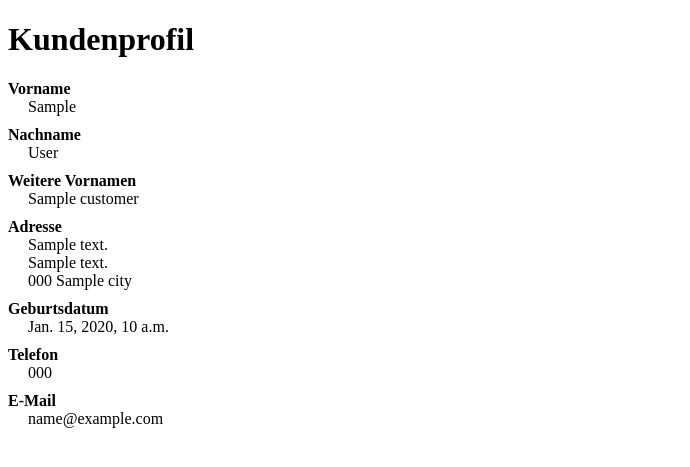
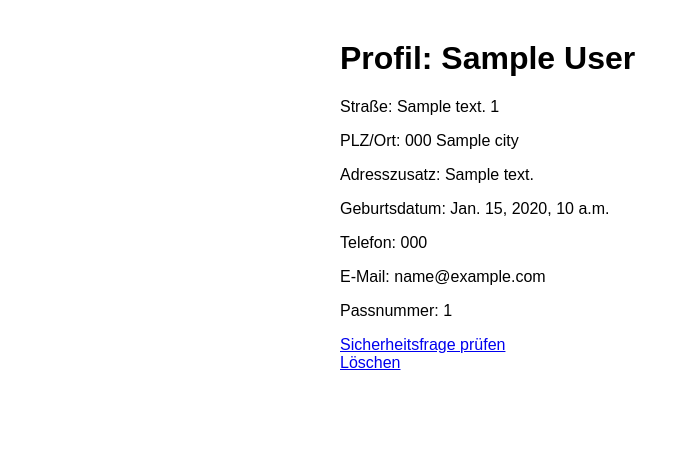
Before and after one commit to matsohms/1LuftiBank, a Django app: template core/templates/customer_detail.html in a window 1280 px wide. Shown: the top 467 px of the page, without its empty margins (0-690 px from the left). Run offline with Django 4.2, Linux system fonts and the light colour scheme; the template is opened without the code that fills it: most values are stand-ins (such as "Sample title", 1, 10 or a date in 2020).

Commit message:
Update customer_detail.html

```diff
--- a/core/templates/customer_detail.html
+++ b/core/templates/customer_detail.html
@@ -1,27 +1,17 @@
-<!DOCTYPE html>
-<html lang="de">
-<head>
-  <meta charset="UTF-8">
-  <title>Kundenprofil</title>
-  <style>
-    dl { width: 400px; }
-    dt { font-weight: bold; margin-top: 10px; }
-    dd { margin-left: 20px; }
-  </style>
-</head>
-<body>
-  <h1>Kundenprofil</h1>
-  <dl>
-    <dt>Vorname</dt><dd>{{ customer.first_name }}</dd>
-    <dt>Nachname</dt><dd>{{ customer.last_name }}</dd>
-    <dt>Weitere Vornamen</dt><dd>{{ customer.middle_names }}</dd>
-    <dt>Adresse</dt>
-      <dd>{{ customer.address_line1 }}<br>
-          {{ customer.address_line2 }}<br>
-          {{ customer.postal_code }} {{ customer.city }}</dd>
-    <dt>Geburtsdatum</dt><dd>{{ customer.birth_date }}</dd>
-    <dt>Telefon</dt><dd>{{ customer.phone }}</dd>
-    <dt>E-Mail</dt><dd>{{ customer.email }}</dd>
-  </dl>
-</body>
-</html>
+<!DOCTYPE html><html lang="de"><head><meta charset="UTF-8"><title>Profil</title>
+<style>body{font-family:Arial;} .container{width:600px;margin:40px auto;}</style></head><body>
+  <div class="container">
+    <h1>Profil: {{ customer.first_name }} {{ customer.last_name }}</h1>
+    <p>Straße: {{ customer.address_line1 }} {{ customer.house_number }}</p>
+    <p>PLZ/Ort: {{ customer.postal_code }} {{ customer.city }}</p>
+    <p>Adresszusatz: {{ customer.address_extra }}</p>
+    <p>Geburtsdatum: {{ customer.birth_date }}</p>
+    <p>Telefon: {{ customer.phone }}</p>
+    <p>E-Mail: {{ customer.email }}</p>
+    <p>Passnummer: {{ customer.passport_number }}</p>
+    {% if customer.security_enabled %}
+      <a href="{% url 'customer_security' customer.pk %}">Sicherheitsfrage prüfen</a>
+    {% endif %}
+    <br><a href="{% url 'customer_delete' customer.pk %}">Löschen</a>
+  </div>
+</body></html>
```
